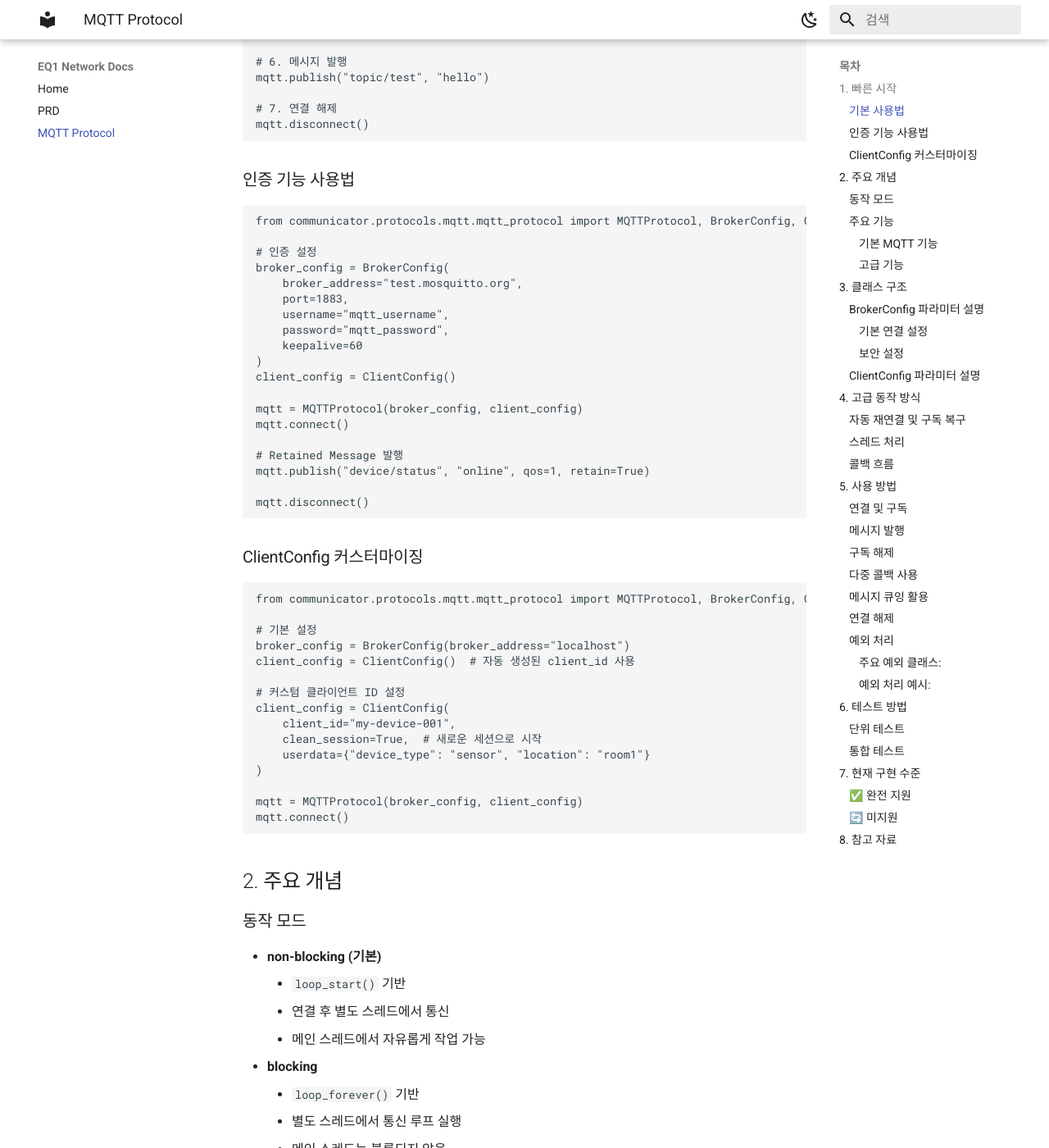
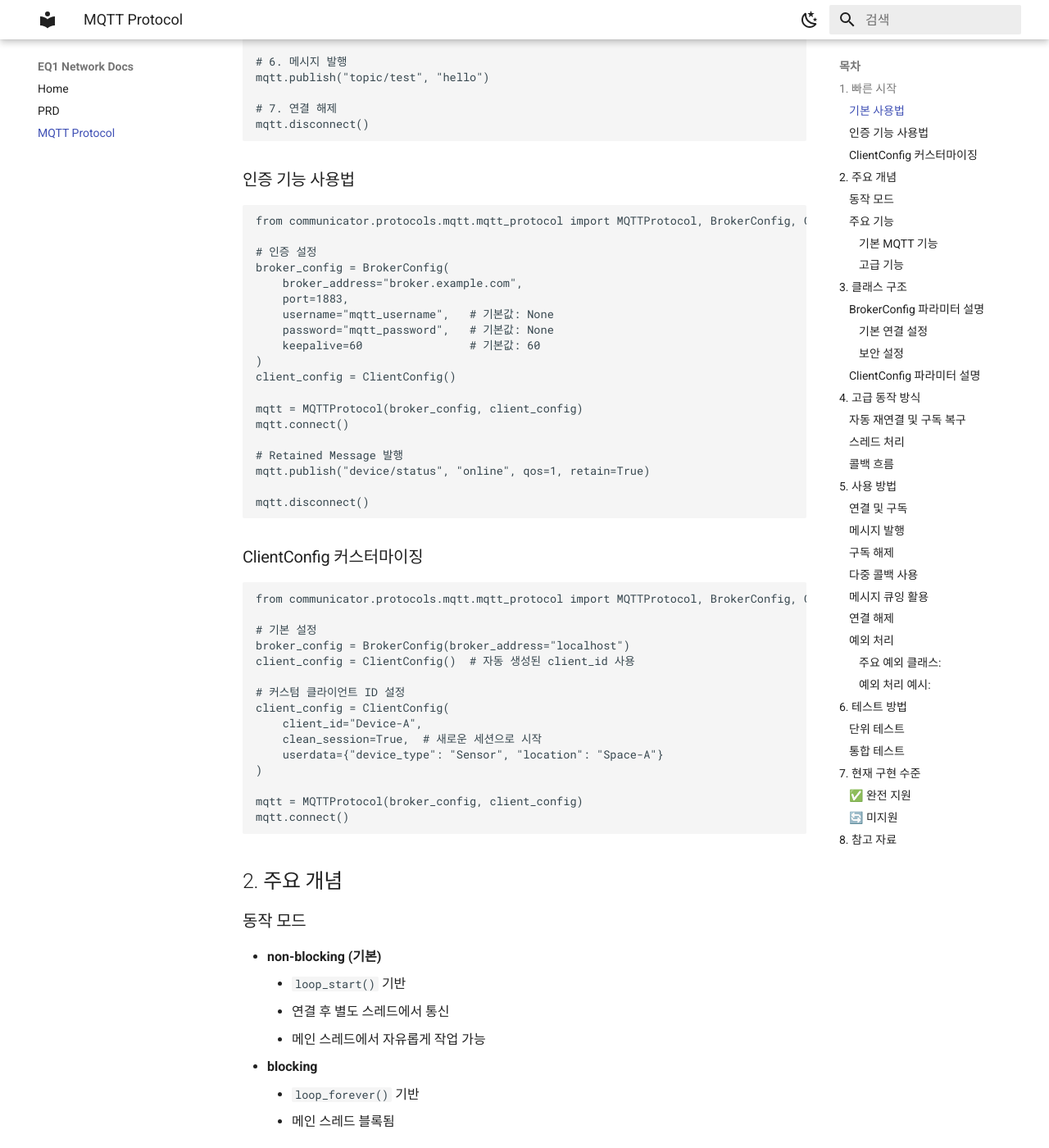
Before and after one commit to CREFLEINC/eq1_network, an MkDocs documentation site: the page built from docs/mqtt_protocol.md, in a window 1280 px wide and 1400 px high, scrolled down 750 px. Shown: the whole window at 82% size. Built offline with MkDocs 1.6.1 and Material for MkDocs 9.7.7, drawn with Linux system fonts in a browser that asks for light colours.

Commit message:
edit mqtt_protocol

```diff
--- a/docs/mqtt_protocol.md
+++ b/docs/mqtt_protocol.md
@@ -41,11 +41,11 @@ from communicator.protocols.mqtt.mqtt_protocol import MQTTProtocol, BrokerConfig
 
 # 인증 설정
 broker_config = BrokerConfig(
-    broker_address="test.mosquitto.org",
+    broker_address="broker.example.com",
     port=1883,
-    username="mqtt_username",
-    password="mqtt_password",
-    keepalive=60
+    username="mqtt_username",   # 기본값: None
+    password="mqtt_password",   # 기본값: None
+    keepalive=60                # 기본값: 60
 )
 client_config = ClientConfig()
 
@@ -68,9 +68,9 @@ client_config = ClientConfig()  # 자동 생성된 client_id 사용
 
 # 커스텀 클라이언트 ID 설정
 client_config = ClientConfig(
-    client_id="my-device-001",
+    client_id="Device-A",
     clean_session=True,  # 새로운 세션으로 시작
-    userdata={"device_type": "sensor", "location": "room1"}
+    userdata={"device_type": "Sensor", "location": "Space-A"}
 )
 
 mqtt = MQTTProtocol(broker_config, client_config)
@@ -85,8 +85,7 @@ mqtt.connect()
     - 메인 스레드에서 자유롭게 작업 가능
 - **blocking**
     - `loop_forever()` 기반
-    - 별도 스레드에서 통신 루프 실행
-    - 메인 스레드는 블록되지 않음
+    - 메인 스레드 블록됨
 
 ### 주요 기능
 #### 기본 MQTT 기능
```
